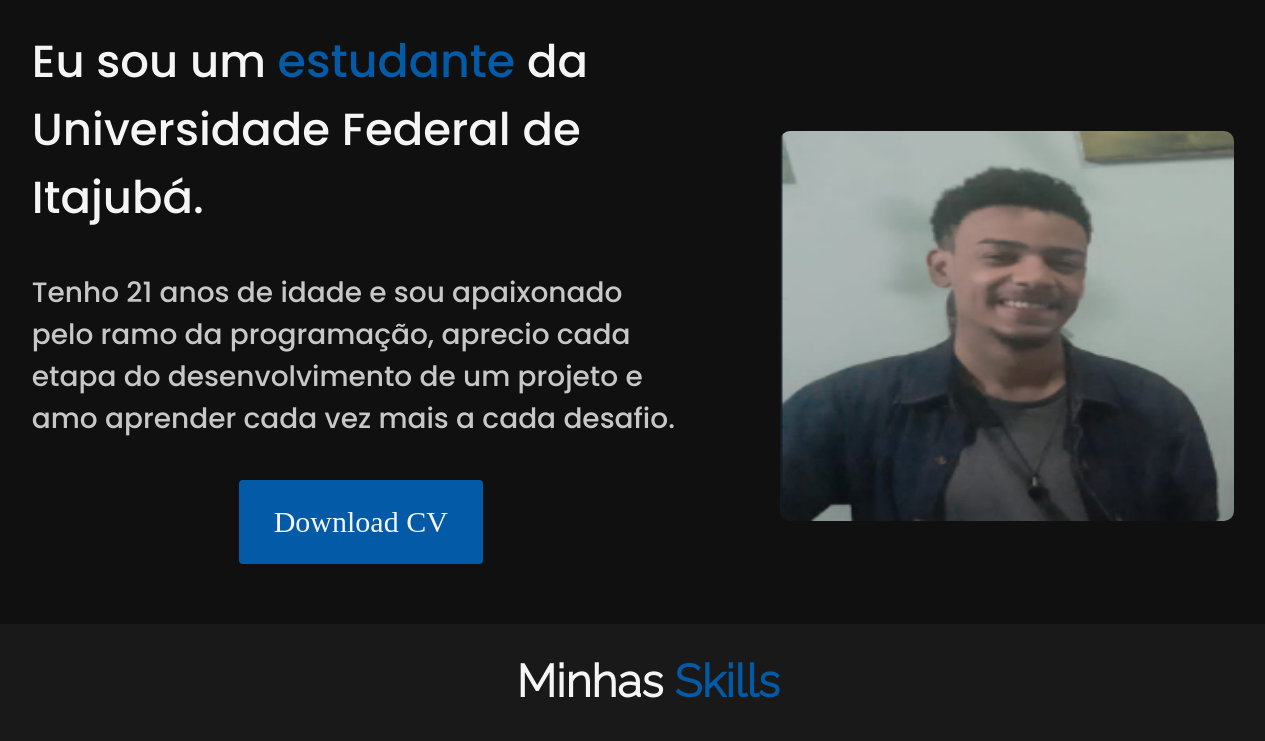
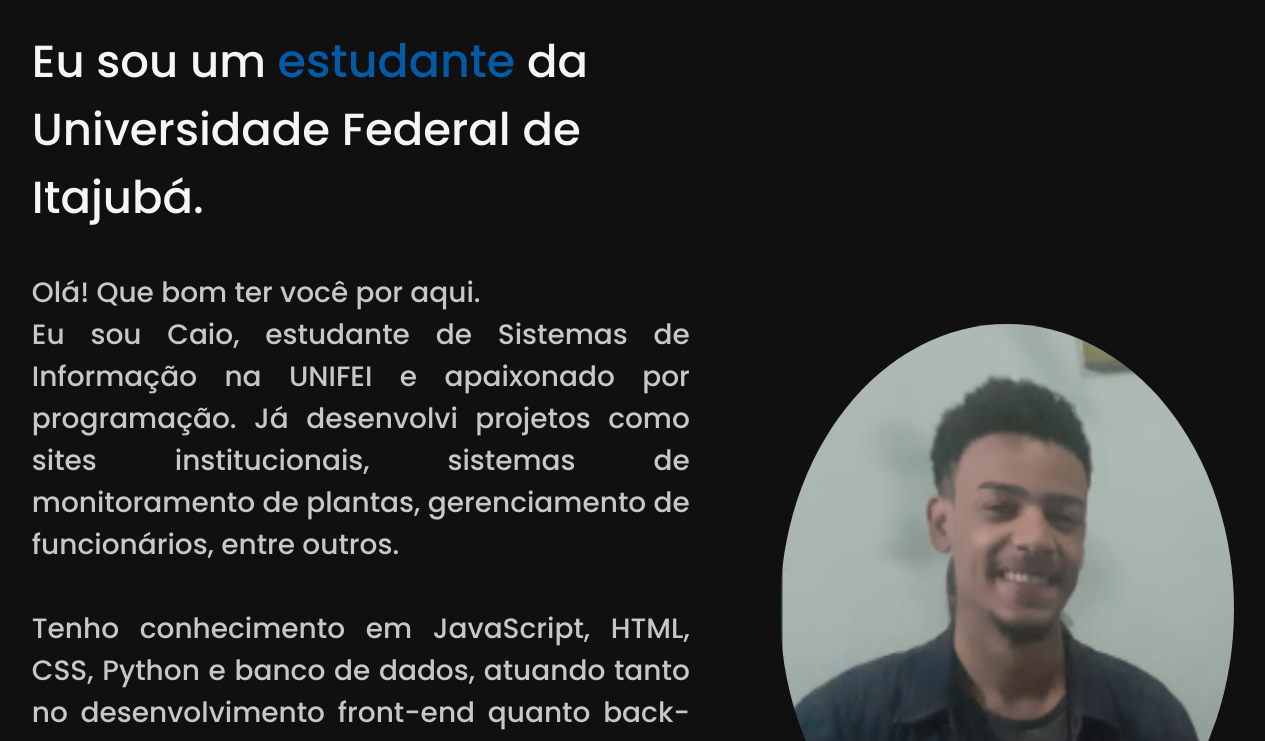
Before and after one commit to AqueleCaio/portifolio, a plain HTML site: page index.html in a window 1536 px wide. Shown: the part 1023-1764 px from the top of the page, without its empty margins (120-1385 px from the left). Drawn offline with nearby package versions, Linux system fonts and the light colour scheme.

Commit message:
about-me section changed

```diff
--- a/css/index.css
+++ b/css/index.css
@@ -258,17 +258,18 @@ body{
     padding-right: 50px;
     flex-direction: row;
 }
-.about-img img{
-    width: 100%;
-    height:500px;
+.about-img img {
+    width: 100%;
+    height: 630px;
     padding: 30px;
     border-radius: 50%;
-}
+    animation: opacity 1.4s ease;
+}
+
 .about-img {
-    width: 550px;
-    height:auto;
+    width: 40%;
+    height: auto;
     padding: 30px;
-    padding-top: 10px;
     border-radius: 50%;
 }
 
@@ -1758,19 +1759,6 @@ for tabs and large phones
         height: 500px;
         width: 40%;
     }
-    .about-img img{
-        width: 100%;
-        height:450px;
-        padding: 30px;
-        border-radius: 40px;
-        animation: opacity 1.4s ease ;
-    }
-    .about-img {
-        width: 40%;
-        height:450px;
-        padding: 30px;
-        border-radius: 40px;
-    }
     .about-first-line{
         font-size: 45px;
         opacity: 1;
@@ -1784,6 +1772,7 @@ for tabs and large phones
         opacity: .8;
         font-size: 28px;
         font-weight: 200;
+        text-align: justify;
     }
     .cv a button{
         background: #035aa6;
--- a/index.html
+++ b/index.html
@@ -65,7 +65,17 @@
                                 <span class="color">estudante</span>
                                 da Universidade Federal de Itajubá.</span>
                                 <br>
-                        <span class="about-second-line"> Tenho 21 anos de idade e sou apaixonado pelo ramo da programação, aprecio cada etapa do desenvolvimento de um projeto e amo aprender cada vez mais a cada desafio.</span>
+                        <span class="about-second-line">
+                            Olá! Que bom ter você por aqui.<br>
+                            Eu sou Caio, estudante de Sistemas de Informação na UNIFEI e apaixonado por programação. Já desenvolvi projetos como
+                            sites institucionais, sistemas de monitoramento de plantas, gerenciamento de funcionários, entre outros. <br>
+                            <br>
+                            Tenho conhecimento em JavaScript, HTML, CSS, Python e banco de dados, atuando tanto no desenvolvimento front-end quanto back-end.
+                            Além disso, possuo certificações que complementam minha formação, como Lógica de Programação, Banco de Dados e Webmaster Front-End Completo.<br>
+                            Sou uma pessoa calma, paciente e sempre disposta a aprender e ouvir novas ideias.<br>
+                            <br>
+                            E aí, bora construir algo incrível juntos?
+                        </span>
                         <div class="cv">
                             <a href="documents/Currículo 2024.pdf" download><button>Download <span class="colors">CV</span></button></a>
                         </div>
```
